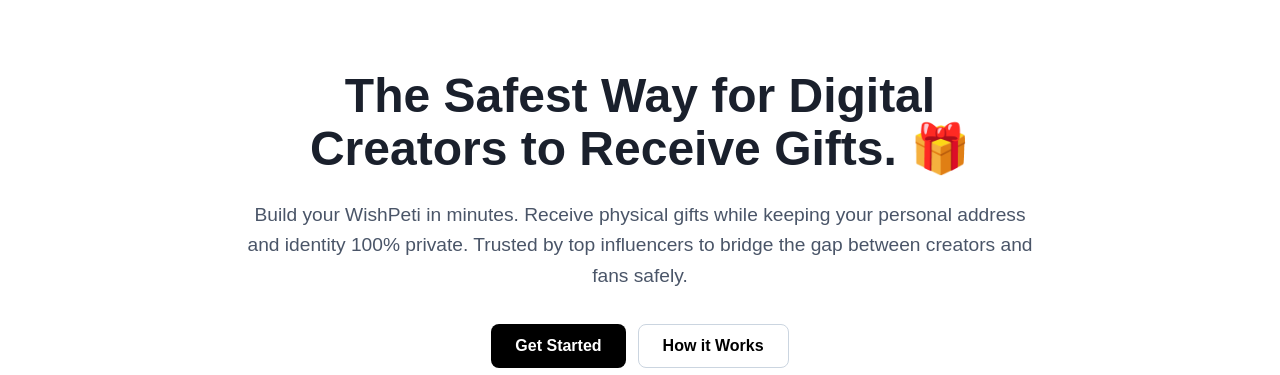
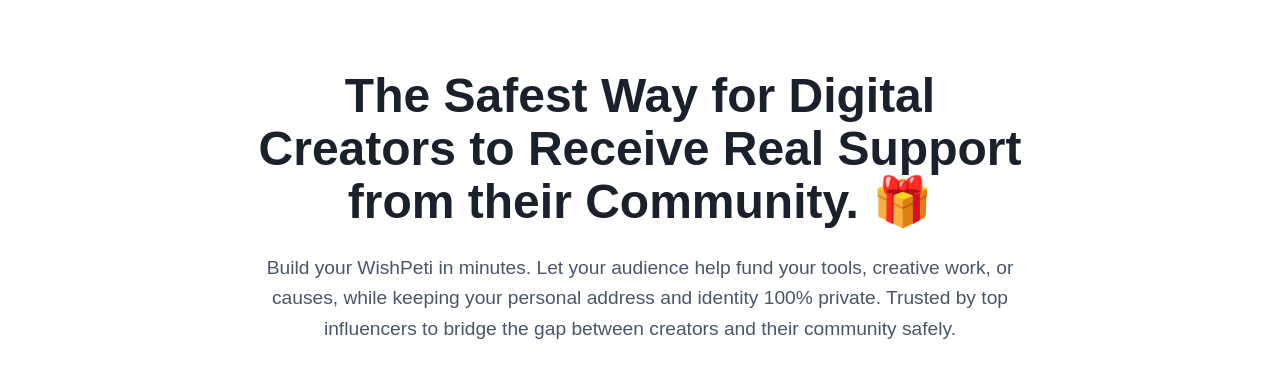
Before and after one commit to srujitha-wishpeti/wishpeti-staging, a React (Vite) app: page / in a window 1280 px wide. Shown: the part 122-497 px from the top of the page. Built offline with nearby package versions, Linux system fonts and the light colour scheme; no server answers.

Commit message:
landing page mission statement change

```diff
--- a/src/pages/Landing.jsx
+++ b/src/pages/Landing.jsx
@@ -34,10 +34,10 @@
       {/* HERO SECTION */}
       <div style={{ padding: '80px 32px', textAlign: 'center', maxWidth: '800px', margin: '0 auto' }}>
         <h1 style={{ fontSize: '3rem', marginBottom: '24px' }}>
-          The Safest Way for Digital Creators to Receive Gifts. 🎁
+          The Safest Way for Digital Creators to Receive Real Support from their Community. 🎁
         </h1>
         <p style={{ fontSize: '1.2rem', color: '#4a5568', lineHeight: '1.6', marginBottom: '32px' }}>
-          Build your WishPeti in minutes. Receive physical gifts while keeping your personal address and identity 100% private. Trusted by top influencers to bridge the gap between creators and fans safely.
+          Build your WishPeti in minutes. Let your audience help fund your tools, creative work, or causes, while keeping your personal address and identity 100% private. Trusted by top influencers to bridge the gap between creators and their community safely.
         </p>
 
         <div style={{ display: 'flex', gap: '12px', justifyContent: 'center' }}>
```
